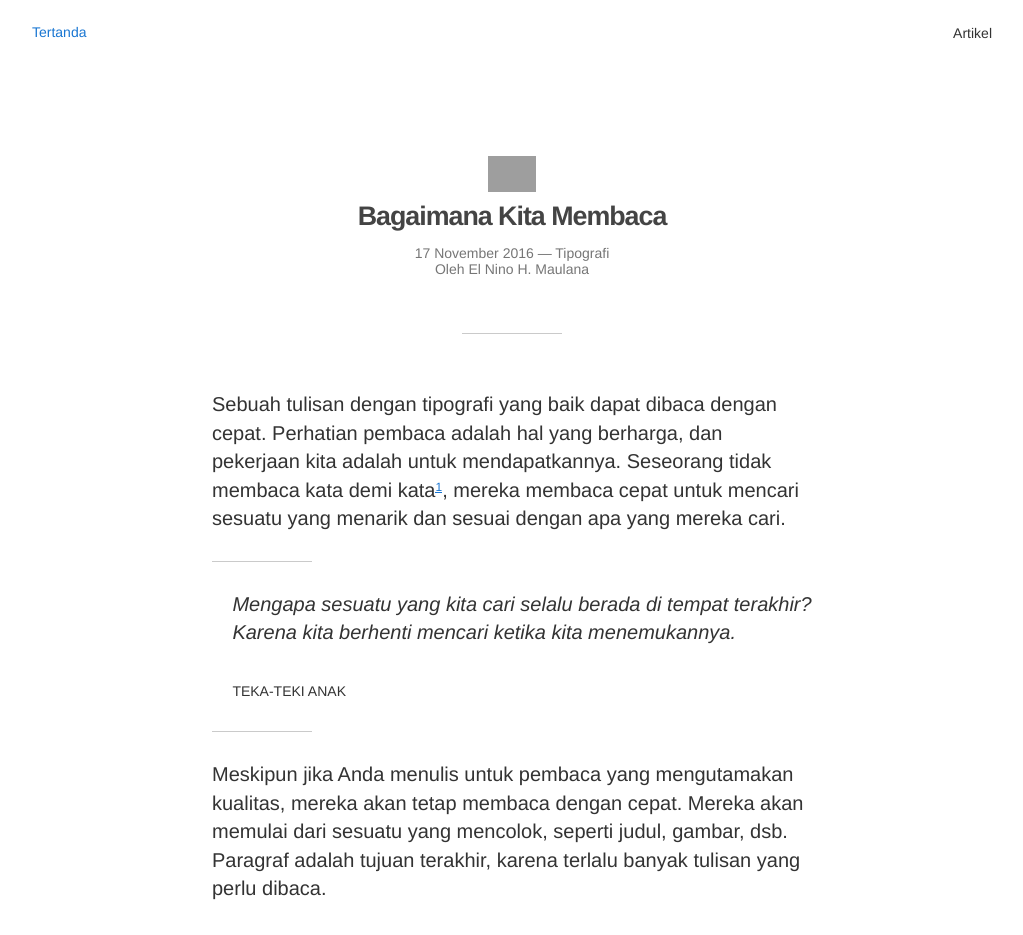
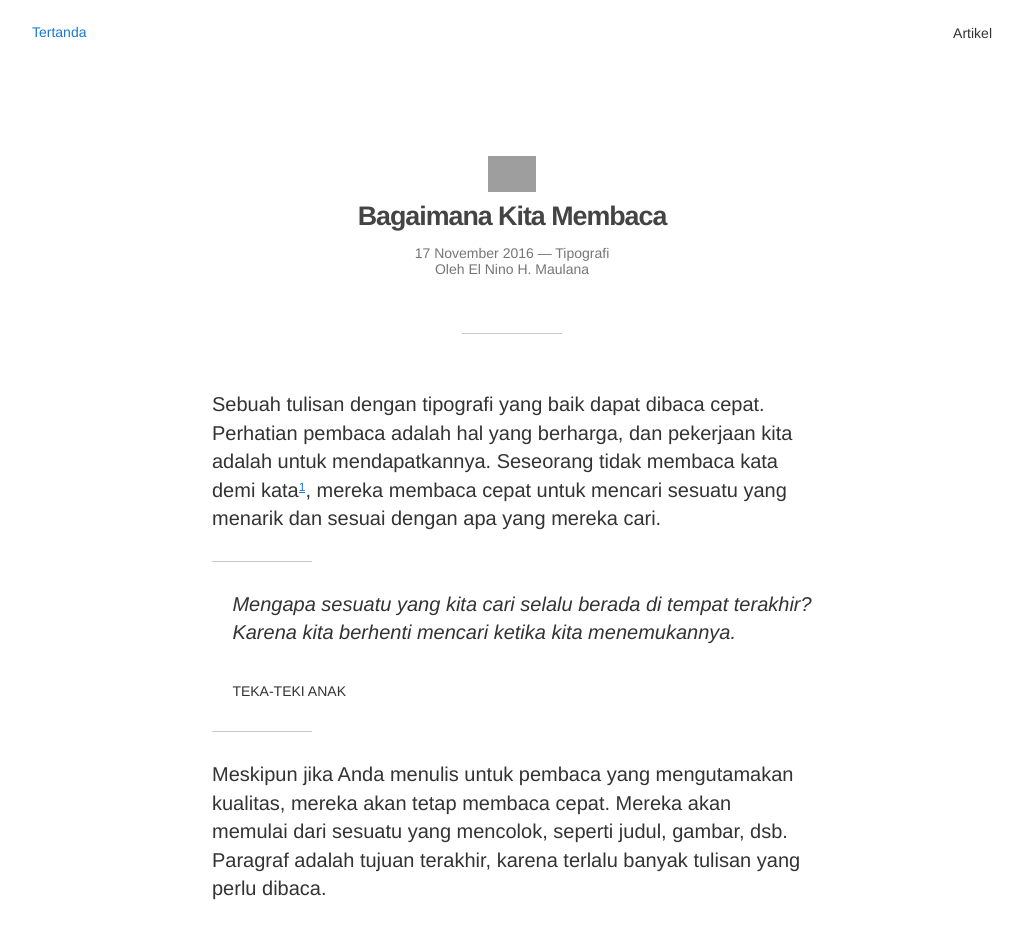
Before and after one commit to tertanda/rnsl.github.io, a Jekyll site: the page built from artikel/tipografi/_posts/2016-11-17-bagaimana-kita-membaca.md, in a window 1280 px wide and 1400 px high. Shown: the top 935 px of the window, without its empty margins (128-1151 px from the left). Built offline with Jekyll 4.4.1, drawn with Linux system fonts in a browser that asks for light colours; some of the changed text lies outside the part shown; grey boxes are pictures that could not be loaded.

Commit message:
Update 2016-11-17-bagaimana-kita-membaca.md

```diff
--- a/artikel/tipografi/_posts/2016-11-17-bagaimana-kita-membaca.md
+++ b/artikel/tipografi/_posts/2016-11-17-bagaimana-kita-membaca.md
@@ -7,19 +7,19 @@ permalink: artikel/tipografi/:title
 banner   : "https://cdn-images-1.medium.com/max/800/1*WcETyH3_GG53TLVCIebvQg.png"
 icon     : "https://cdn-images-1.medium.com/max/800/1*oxB-Gh9iEVk3ohm9f166gQ.png"
 intro    : Kita tidak membaca kata demi kata, kita membaca cepat untuk menentukan kualitas tulisan dan menghemat waktu.
-meta     : Sebuah tulisan dengan tipografi yang baik dapat dibaca dengan cepat, karena seseorang tidak membaca kata demi kata.
+meta     : Sebuah tulisan dengan tipografi yang baik dapat dibaca cepat, karena seseorang tidak membaca kata demi kata.
 ---
 
-Sebuah tulisan dengan tipografi yang baik dapat dibaca dengan cepat. Perhatian pembaca adalah hal yang berharga, dan pekerjaan kita adalah untuk mendapatkannya. Seseorang tidak membaca kata demi kata<sup><a href="#fn:1" title="Catatan Nr.1">1</a></sup>, mereka membaca cepat untuk mencari sesuatu yang menarik dan sesuai dengan apa yang mereka cari.
+Sebuah tulisan dengan tipografi yang baik dapat dibaca cepat. Perhatian pembaca adalah hal yang berharga, dan pekerjaan kita adalah untuk mendapatkannya. Seseorang tidak membaca kata demi kata<sup><a href="#fn:1" title="Catatan Nr.1">1</a></sup>, mereka membaca cepat untuk mencari sesuatu yang menarik dan sesuai dengan apa yang mereka cari.
 
 <blockquote>
     <p>Mengapa sesuatu yang kita cari selalu berada di tempat terakhir? Karena kita berhenti mencari ketika kita menemukannya.</p>
     <p class="smallcaps">Teka-Teki Anak</p>
 </blockquote>
 
-Meskipun jika Anda menulis untuk pembaca yang mengutamakan kualitas, mereka akan tetap membaca dengan cepat. Mereka akan memulai dari sesuatu yang mencolok, seperti judul, gambar, dsb. Paragraf adalah tujuan terakhir, karena terlalu banyak tulisan yang perlu dibaca.
+Meskipun jika Anda menulis untuk pembaca yang mengutamakan kualitas, mereka akan tetap membaca cepat. Mereka akan memulai dari sesuatu yang mencolok, seperti judul, gambar, dsb. Paragraf adalah tujuan terakhir, karena terlalu banyak tulisan yang perlu dibaca.
 
-Pembaca membaca cepat untuk menentukan kualitas tulisan dan menghemat waktu. Jika tulisan Anda tidak dapat dibaca dengan cepat, mereka akan mengabaikannya.
+Pembaca membaca cepat untuk menentukan kualitas tulisan dan menghemat waktu. Jika tulisan Anda tidak dapat dibaca cepat, mereka akan mengabaikannya.
 
 Kecuali, jika Anda adalah seseorang yang berpengaruh, seperti Manajer, maka Anda dapat menulis dengan acak-acakan. Ya, karyawan Anda mungkin akan membacanya dengan berkata, "Sialan!"
 
@@ -33,7 +33,7 @@ Tom tidak membaca setiap kata, ia mencari hal terpenting; siapa yang akan bermai
 
 Begitulah bagaimana seseorang membaca, dan hal itu terjadi dengan cepat. Jika mereka tidak dapat menemukan apa yang mereka cari dengan cepat dan mudah, mereka akan pergi. Memahami bagaimana seseorang membaca akan membantu kita menyusun tipografi yang baik.
 
-Lalu, apa yang harus kita lakukan? Kita memulai dengan <em><a href="http://tertanda.com/artikel/desain/bagaimana-memulai-desain" title="Mendesain dengan Informasi" target="_blank">Information Architecture</a></em>, kita mengumpulkan apa yang penting. Dalam kasus poster musik di atas, hanya ada <span class="oldstyle">4</span> hal penting: pemain, lokasi, tanggal, dan harga. Jadi, hal itu harus menjadi prioritas.
+Lalu, apa yang harus kita lakukan? Kita memulai dengan <em><a href="http://tertanda.com/artikel/desain/bagaimana-memulai-desain" title="Mendesain dengan Informasi" target="_blank">Information Architecture</a></em>, kita mengumpulkan apa yang penting. Dalam kasus poster musik di atas, hanya ada <span class="oldstyle">4</span> hal penting: pemain, lokasi, dan tanggal. Jadi, hal itu harus menjadi prioritas.
 
 Dalam buku <em><a href="https://www.amazon.com/Dont-Make-Me-Think-Usability/dp/0321344758" title="Don't Make Me Think" target="_blank">Don't Make Me Think</a></em>, Steve Krug mengatakannya dengan lebih sederhana, "Buang setengah kata-kata pada setiap halaman, kemudian potong lagi setengahnya." Apa yang harus kita lakukan adalah membuatnya sederhana, dan prioritaskan apa yang penting.
 
```
